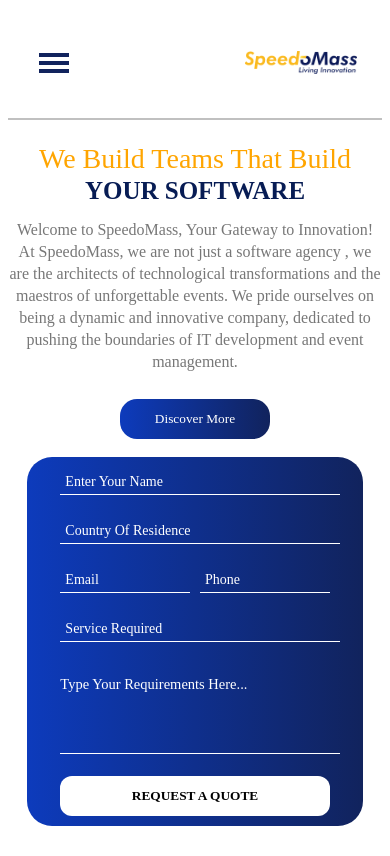
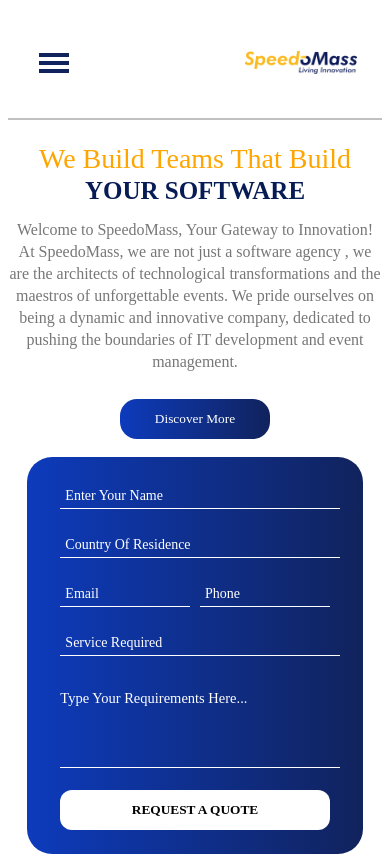
Before and after one commit to 30saharsh/SpeedoMass, a Next.js app: page / in a window 390 px wide. Shown: the top 856 px of the page. Built offline with nearby package versions, Linux system fonts and the light colour scheme.

Commit message:
Form on Homepage changed

```diff
--- a/components/Home.module.css
+++ b/components/Home.module.css
@@ -1385,7 +1385,7 @@ font-size: 14px;
   width: 80%;
   /* background-color: pink; */
   height: 80%;
-  padding: 10px;
+  padding: 24px;
 }
 .form1 input{
   width: 100%;
```
